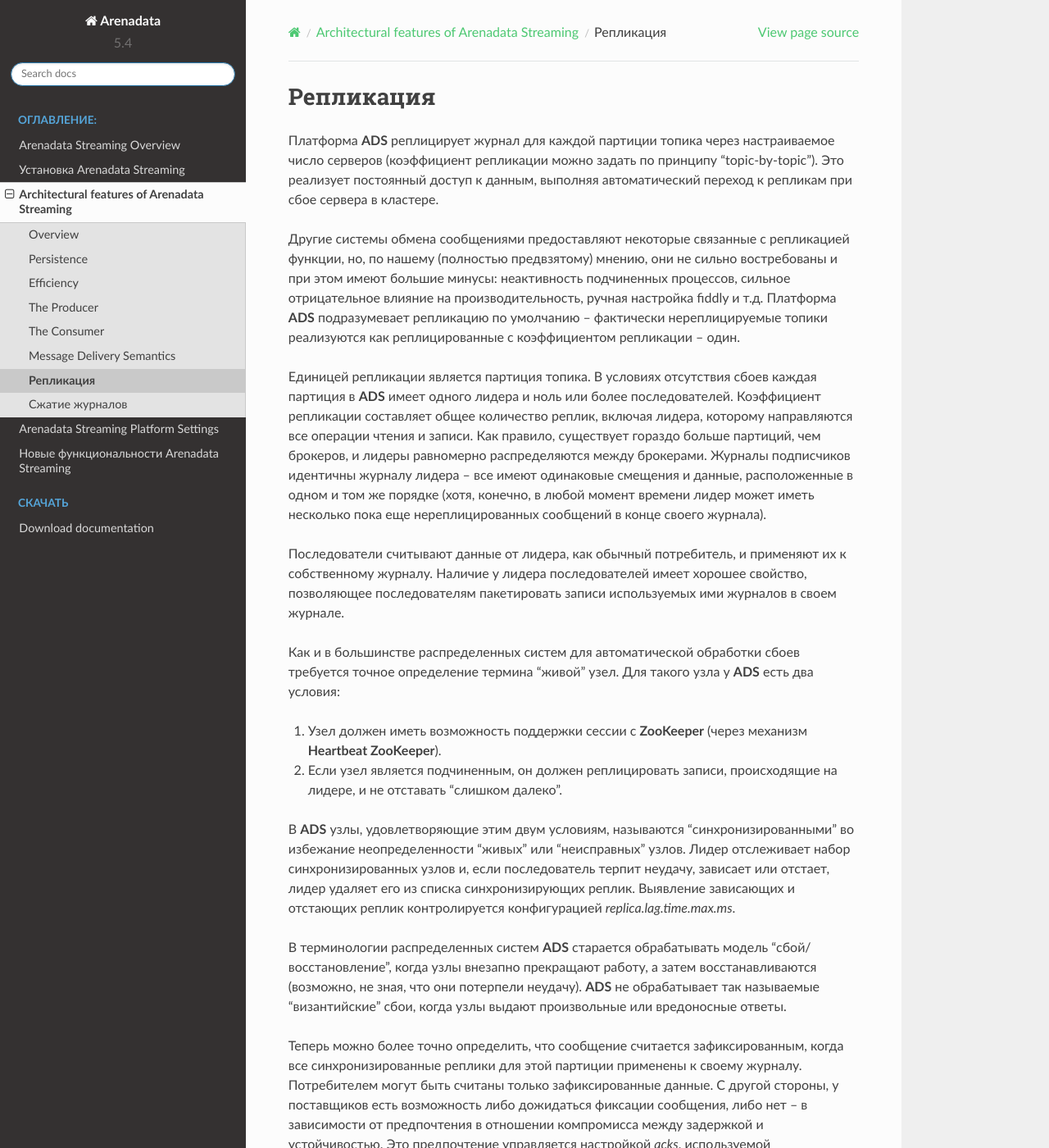
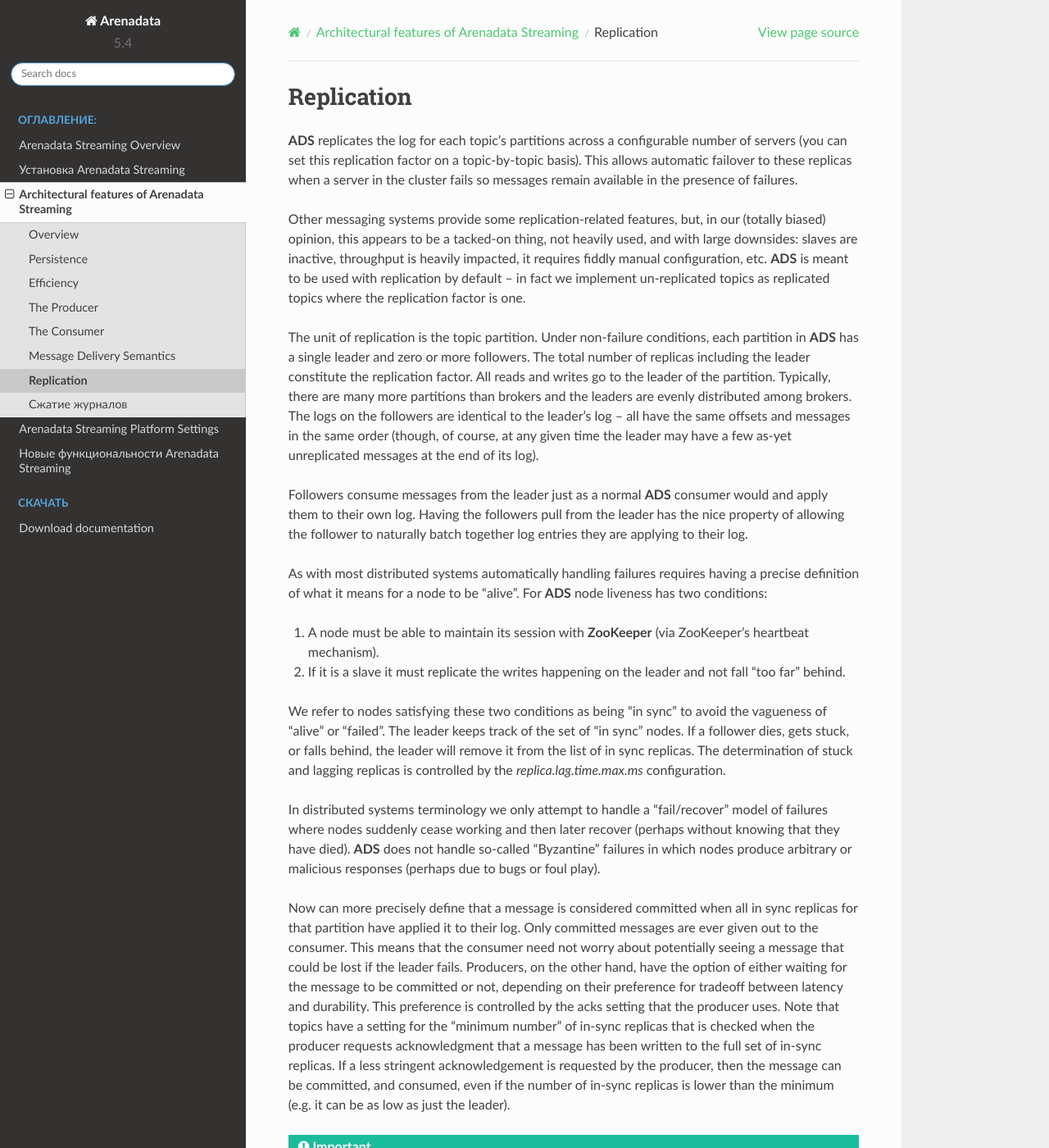
Before and after one commit to arenadata/docs_ads, a Sphinx documentation site: the page built from source/Architecture/replication.rst, in a window 1280 px wide and 1400 px high. Shown: the whole window at 82% size. Built offline with Sphinx 7.4.7 and the Read the Docs theme 2.0.0, drawn with Linux system fonts in a browser that asks for light colours; pages that are not in the unit, such as notebooks, are missing from menus; some of the changed text lies outside the part shown.

Commit message:
Update replication.rst

```diff
--- a/source/Architecture/replication.rst
+++ b/source/Architecture/replication.rst
@@ -1,25 +1,25 @@
-Репликация
+Replication
 ============
 
-Платформа **ADS** реплицирует журнал для каждой партиции топика через настраиваемое число серверов (коэффициент репликации можно задать по принципу "topic-by-topic"). Это реализует постоянный доступ к данным, выполняя автоматический переход к репликам при сбое сервера в кластере.
+**ADS** replicates the log for each topic's partitions across a configurable number of servers (you can set this replication factor on a topic-by-topic basis). This allows automatic failover to these replicas when a server in the cluster fails so messages remain available in the presence of failures.
 
-Другие системы обмена сообщениями предоставляют некоторые связанные с репликацией функции, но, по нашему (полностью предвзятому) мнению, они не сильно востребованы и при этом имеют большие минусы: неактивность подчиненных процессов, сильное отрицательное влияние на производительность, ручная настройка fiddly и т.д. Платформа **ADS** подразумевает репликацию по умолчанию -- фактически нереплицируемые топики реализуются как реплицированные с коэффициентом репликации -- один.
+Other messaging systems provide some replication-related features, but, in our (totally biased) opinion, this appears to be a tacked-on thing, not heavily used, and with large downsides: slaves are inactive, throughput is heavily impacted, it requires fiddly manual configuration, etc. **ADS** is meant to be used with replication by default -- in fact we implement un-replicated topics as replicated topics where the replication factor is one.
 
-Единицей репликации является партиция топика. В условиях отсутствия сбоев каждая партиция в **ADS** имеет одного лидера и ноль или более последователей. Коэффициент репликации составляет общее количество реплик, включая лидера, которому направляются все операции чтения и записи. Как правило, существует гораздо больше партиций, чем брокеров, и лидеры равномерно распределяются между брокерами. Журналы подписчиков идентичны журналу лидера -- все имеют одинаковые смещения и данные, расположенные в одном и том же порядке (хотя, конечно, в любой момент времени лидер может иметь несколько пока еще нереплицированных сообщений в конце своего журнала).
+The unit of replication is the topic partition. Under non-failure conditions, each partition in **ADS** has a single leader and zero or more followers. The total number of replicas including the leader constitute the replication factor. All reads and writes go to the leader of the partition. Typically, there are many more partitions than brokers and the leaders are evenly distributed among brokers. The logs on the followers are identical to the leader's log -- all have the same offsets and messages in the same order (though, of course, at any given time the leader may have a few as-yet unreplicated messages at the end of its log).
 
-Последователи считывают данные от лидера, как обычный потребитель, и применяют их к собственному журналу. Наличие у лидера последователей имеет хорошее свойство, позволяющее последователям пакетировать записи используемых ими журналов в своем журнале.
+Followers consume messages from the leader just as a normal **ADS** consumer would and apply them to their own log. Having the followers pull from the leader has the nice property of allowing the follower to naturally batch together log entries they are applying to their log.
 
-Как и в большинстве распределенных систем для автоматической обработки сбоев требуется точное определение термина "живой" узел. Для такого узла у **ADS** есть два условия:
+As with most distributed systems automatically handling failures requires having a precise definition of what it means for a node to be "alive". For **ADS** node liveness has two conditions:
 
-1. Узел должен иметь возможность поддержки сессии с **ZooKeeper** (через механизм **Heartbeat ZooKeeper**).
-2. Если узел является подчиненным, он должен реплицировать записи, происходящие на лидере, и не отставать "слишком далеко".
+1. A node must be able to maintain its session with **ZooKeeper** (via ZooKeeper's heartbeat mechanism).
+2. If it is a slave it must replicate the writes happening on the leader and not fall "too far" behind.
 
-В **ADS** узлы, удовлетворяющие этим двум условиям, называются "синхронизированными" во избежание неопределенности "живых" или "неисправных" узлов. Лидер отслеживает набор синхронизированных узлов и, если последователь терпит неудачу, зависает или отстает, лидер удаляет его из списка синхронизирующих реплик. Выявление зависающих и отстающих реплик контролируется конфигурацией *replica.lag.time.max.ms*.
+We refer to nodes satisfying these two conditions as being "in sync" to avoid the vagueness of "alive" or "failed". The leader keeps track of the set of "in sync" nodes. If a follower dies, gets stuck, or falls behind, the leader will remove it from the list of in sync replicas. The determination of stuck and lagging replicas is controlled by the *replica.lag.time.max.ms* configuration.
 
-В терминологии распределенных систем **ADS** старается обрабатывать модель "сбой/восстановление", когда узлы внезапно прекращают работу, а затем восстанавливаются (возможно, не зная, что они потерпели неудачу). **ADS** не обрабатывает так называемые "византийские" сбои, когда узлы выдают произвольные или вредоносные ответы.
+In distributed systems terminology we only attempt to handle a "fail/recover" model of failures where nodes suddenly cease working and then later recover (perhaps without knowing that they have died). **ADS** does not handle so-called "Byzantine" failures in which nodes produce arbitrary or malicious responses (perhaps due to bugs or foul play).
 
-Теперь можно более точно определить, что сообщение считается зафиксированным, когда все синхронизированные реплики для этой партиции применены к своему журналу. Потребителем могут быть считаны только зафиксированные данные. С другой стороны, у поставщиков есть возможность либо дожидаться фиксации сообщения, либо нет -- в зависимости от предпочтения в отношении компромисса между задержкой и устойчивостью. Это предпочтение управляется настройкой *acks*, используемой поставщиком. Важно так же обратить внимание, что в топиках есть параметр минимального количества (*minimum number*) синхронизированных реплик, которое проверяется при запросе поставщиком подтверждения, что сообщение записано в полный набор синхронизированных реплик. Если у поставщика менее строгий запрос подтверждения, то сообщение может быть зафиксировано и считано, даже если количество синхронизированных реплик ниже минимального (например, оно может быть таким же низким, как у лидера).
+Now can more precisely define that a message is considered committed when all in sync replicas for that partition have applied it to their log. Only committed messages are ever given out to the consumer. This means that the consumer need not worry about potentially seeing a message that could be lost if the leader fails. Producers, on the other hand, have the option of either waiting for the message to be committed or not, depending on their preference for tradeoff between latency and durability. This preference is controlled by the acks setting that the producer uses. Note that topics have a setting for the "minimum number" of in-sync replicas that is checked when the producer requests acknowledgment that a message has been written to the full set of in-sync replicas. If a less stringent acknowledgement is requested by the producer, then the message can be committed, and consumed, even if the number of in-sync replicas is lower than the minimum (e.g. it can be as low as just the leader).
 
-.. important:: Гарантия, которую оказывает ADS, заключается в том, что зафиксированное сообщение не может быть потеряно, если хотя бы одна из синхронизированных реплик остается "живой"
+.. important:: The guarantee that ADS offers is that a committed message will not be lost, as long as there is at least one in sync replica alive, at all times
 
-Платформа **ADS** остается доступной при наличии сбоев узла после короткого периода отказа, но может быть недоступной при сетевых разделениях.
+**ADS** will remain available in the presence of node failures after a short fail-over period, but may not remain available in the presence of network partitions.
```
